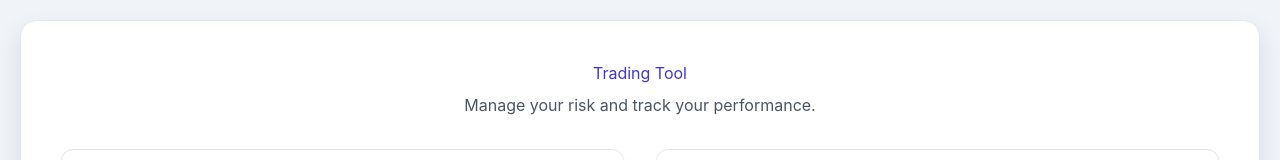
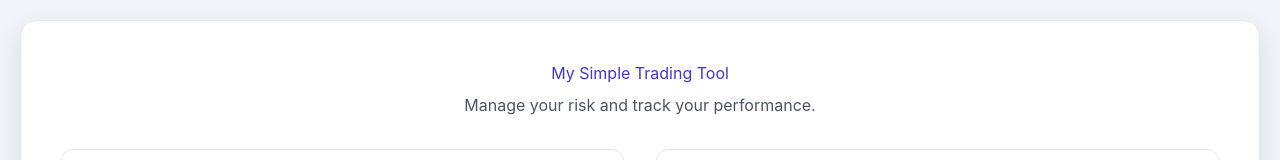
Before and after one commit to Sami-ops-dev/TRD, a plain HTML site: page App.html in a window 1280 px wide. Shown: the top 160 px of the page. Drawn offline with nearby package versions, Linux system fonts and the light colour scheme.

Commit message:
Last Version

```diff
--- a/App.html
+++ b/App.html
@@ -3,7 +3,7 @@
 <head>
     <meta charset="UTF-8">
     <meta name="viewport" content="width=device-width, initial-scale=1.0">
-    <title>Trading Tool</title>
+    <title> Trading Tool</title>
     <script src="https://cdn.tailwindcss.com"></script>
     <!-- Chart.js CDN -->
     <script src="https://cdn.jsdelivr.net/npm/chart.js@4.4.1/dist/chart.umd.min.js"></script>
@@ -327,7 +327,7 @@
 <body>
     <div class="container">
         <header class="text-center mb-8">
-            <h1 class="text-indigo-700 mb-2">Trading Tool</h1>
+            <h1 class="text-indigo-700 mb-2">My Simple Trading Tool</h1>
             <p class="text-gray-600">Manage your risk and track your performance.</p>
         </header>
 
```
